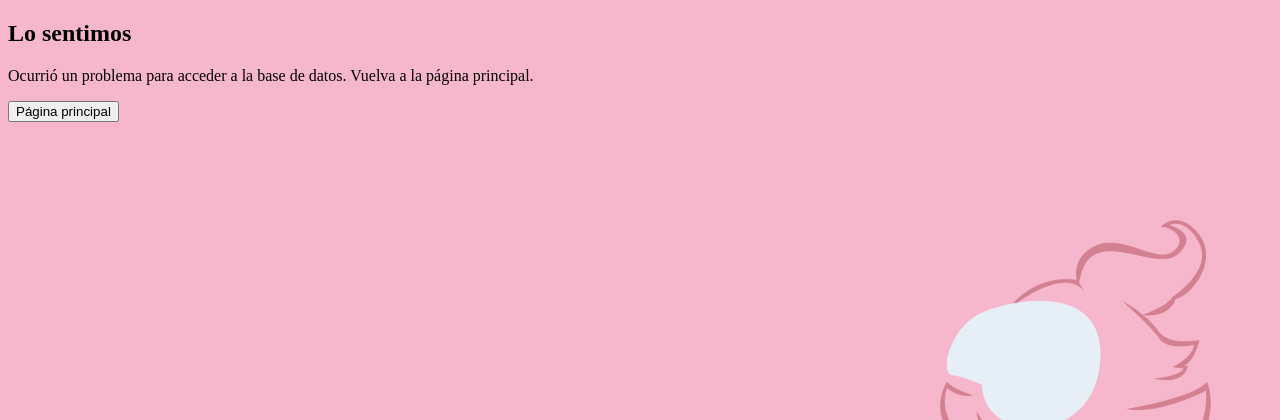
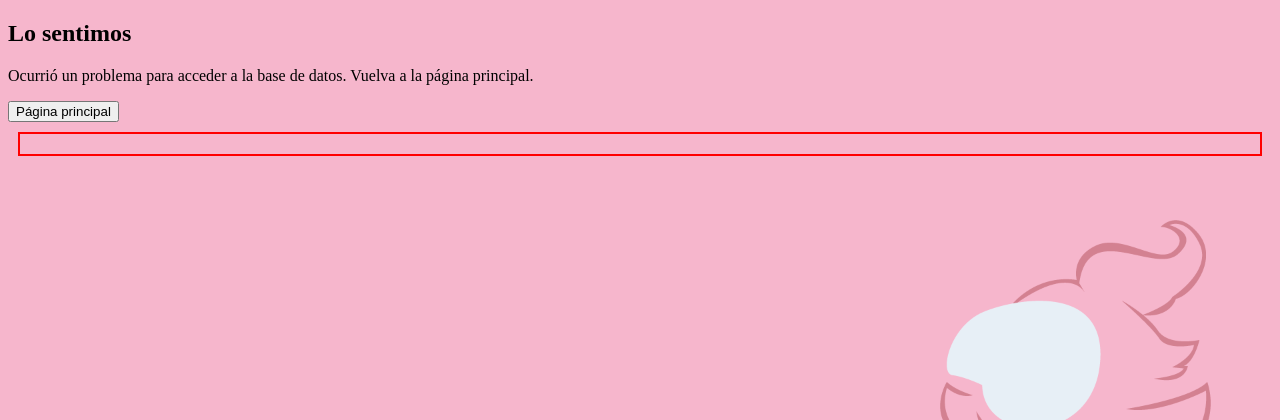
Before and after one commit to iSergio97/proyectoIISSI, a PHP site: page /XE/falloConexion.php in a window 1280 px wide. Shown: the part 88-508 px from the top of the page. Run offline with PHP 8.4, Linux system fonts and the light colour scheme; data that the repository does not hold is empty.

Commit message:
colores arreglados

```diff
--- a/css/fondo.css
+++ b/css/fondo.css
@@ -1,3 +1,26 @@
+
+div.error, div.excepcion {
+	color: red;
+	border: 2px solid red;
+	padding: 10px;
+	margin: 10px;
+}
+
+  .strongpass {
+  	background-color: green
+  }
+
+  .middlepass {
+  	background-color: yellow
+  }
+
+  .weakpass {
+  	background-color: red
+  }
+
+  .nanpass {
+  	background-color: lightyellow
+  }
 
 ul{
   list-style: none;
@@ -41,7 +64,7 @@ ul.topnav li {float: left;}
 /* Estilo de los vinculos */
 ul.topnav li a {
     display: inline-block;
-    color: #f2f2f2;
+    color: #220A29;
     text-align: center;
     padding: 14px 16px;
     text-decoration: none;
@@ -50,7 +73,7 @@ ul.topnav li a {
 }
 
 /* Cambiar el color del fondo al pasar el mouse por encima */
-ul.topnav li a:hover {background-color: #555;}
+ul.topnav li a:hover {background-color: #FFFFFF;}
 
 /* Esconder el boton del men� */
 ul.topnav li.icon {display: none;}
@@ -85,19 +108,3 @@ ul.topnav li.icon {display: none;}
     display: block;
     text-align: left;
   }
-
-  .strongpass {
-  	background-color: green
-  }
-
-  .middlepass {
-  	background-color: yellow
-  }
-
-  .weakpass {
-  	background-color: red
-  }
-
-  .nanpass {
-  	background-color: lightyellow
-  }
```
